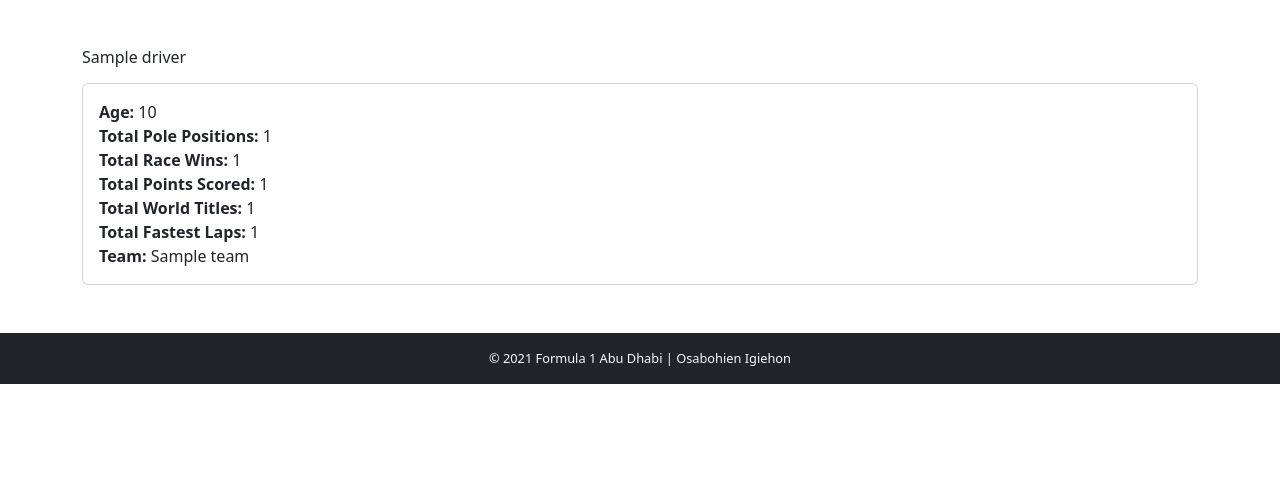
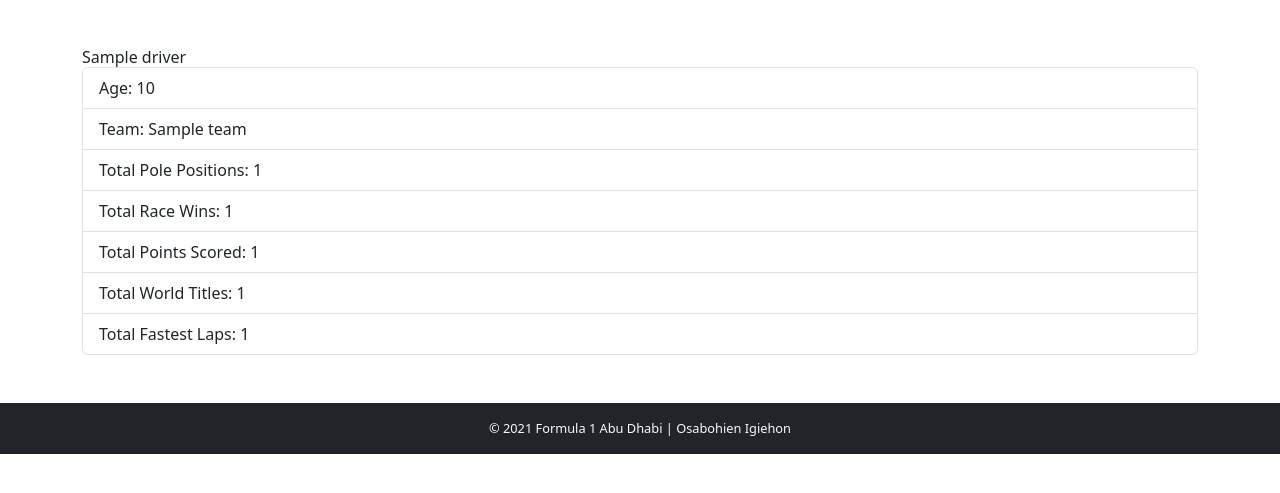
Before and after one commit to itixethi/my-portfolio, a FastAPI app: template templates/driverInfo.html in a window 1280 px wide. Shown: the part 56-549 px from the top of the page. Run offline with FastAPI, Linux system fonts and the light colour scheme; the template is opened without the code that fills it: most values are stand-ins (such as "Sample title", 1, 10 or a date in 2020); style sheets or scripts are compiled from the project's sources; some libraries are stand-ins or nearby versions.

Commit message:
added comments and  an update to html file so i can be able to update once i click drivers name as well as delete.
Signed-off-by: Osabohien Igiehon <Osabohien.igiehon@student.griffith.ie>

```diff
--- a/templates/driverInfo.html
+++ b/templates/driverInfo.html
@@ -1,27 +1,66 @@
-{% include 'abstracts/head.html' %}
-{% include 'abstracts/menu.html' %}
+{% include 'abstracts/head.html' %}  {# Import shared head settings (meta, CSS, etc.) #}
+{% include 'abstracts/menu.html' %} {# Load the navigation menu bar #}
 
 <div class="container mt-5">
-  <h2>{{ driver.Name }}</h2>
-  <div class="card mt-3">
-    <div class="card-body">
-      <p><strong>Age:</strong> {{ driver.Age }}</p>
-      <p><strong>Total Pole Positions:</strong> {{ driver.TotalPolePositions }}</p>
-      <p><strong>Total Race Wins:</strong> {{ driver.TotalRaceWins }}</p>
-      <p><strong>Total Points Scored:</strong> {{ driver.TotalPointsScored }}</p>
-      <p><strong>Total World Titles:</strong> {{ driver.TotalWorldTitles }}</p>
-      <p><strong>Total Fastest Laps:</strong> {{ driver.TotalFastestLaps }}</p>
-      <p><strong>Team:</strong> {{ driver.Team }}</p>
+  <h2>{{ driver.Name }}</h2>  {# Display driver's name as heading #}
+
+  <!-- Display each driver's stat in a clean list -->
+  <ul class="list-group mb-4">
+    <li class="list-group-item">Age: {{ driver.Age }}</li>
+    <li class="list-group-item">Team: {{ driver.Team }}</li>
+    <li class="list-group-item">Total Pole Positions: {{ driver.TotalPolePositions }}</li>
+    <li class="list-group-item">Total Race Wins: {{ driver.TotalRaceWins }}</li>
+    <li class="list-group-item">Total Points Scored: {{ driver.TotalPointsScored }}</li>
+    <li class="list-group-item">Total World Titles: {{ driver.TotalWorldTitles }}</li>
+    <li class="list-group-item">Total Fastest Laps: {{ driver.TotalFastestLaps }}</li>
+  </ul>
+
+  <!-- Show delete and update forms only if user is authorized -->
+  {% if isAuthorized %}
+  <form method="post" action="/delete-driver" class="mb-3">
+    <input type="hidden" name="id" value="{{ driver.id }}" />
+    <button type="submit" class="btn btn-danger">Delete</button>
+  </form>
+
+  <form method="post" action="/update-driver">
+    <input type="hidden" name="id" value="{{ driver.id }}" />
+    <div class="row g-3">
+      <div class="col-md-6">
+        <label class="form-label">Name</label>
+        <input type="text" class="form-control" name="name" value="{{ driver.Name }}" required />
+      </div>
+      <div class="col-md-6">
+        <label class="form-label">Age</label>
+        <input type="number" class="form-control" name="age" value="{{ driver.Age }}" required />
+      </div>
+      <div class="col-md-6">
+        <label class="form-label">Total Pole Positions</label>
+        <input type="number" class="form-control" name="total_pole_positions" value="{{ driver.TotalPolePositions }}" required />
+      </div>
+      <div class="col-md-6">
+        <label class="form-label">Total Race Wins</label>
+        <input type="number" class="form-control" name="total_race_wins" value="{{ driver.TotalRaceWins }}" required />
+      </div>
+      <div class="col-md-6">
+        <label class="form-label">Total Points Scored</label>
+        <input type="number" class="form-control" name="total_points_scored" value="{{ driver.TotalPointsScored }}" required />
+      </div>
+      <div class="col-md-6">
+        <label class="form-label">Total World Titles</label>
+        <input type="number" class="form-control" name="total_world_titles" value="{{ driver.TotalWorldTitles }}" required />
+      </div>
+      <div class="col-md-6">
+        <label class="form-label">Total Fastest Laps</label>
+        <input type="number" class="form-control" name="total_fastest_laps" value="{{ driver.TotalFastestLaps }}" required />
+      </div>
+      <div class="col-md-6">
+        <label class="form-label">Team</label>
+        <input type="text" class="form-control" name="team" value="{{ driver.Team }}" required />
+      </div>
     </div>
-  </div>
-
-  {% if isAuthorized %}
-  <form method="post" action="/delete-driver" class="mt-4">
-    <input type="hidden" name="id" value="{{ driver.id }}">
-    <a href="/driver-info/{{ driver.id }}/edit" class="btn btn-warning me-2">Edit</a>
-    <button type="submit" class="btn btn-danger">Delete</button>
+    <button type="submit" class="btn btn-primary mt-3">Update</button>
   </form>
   {% endif %}
 </div>
 
-{% include 'abstracts/footer.html' %}
+{% include 'abstracts/footer.html' %} {# Include footer content #}
```
